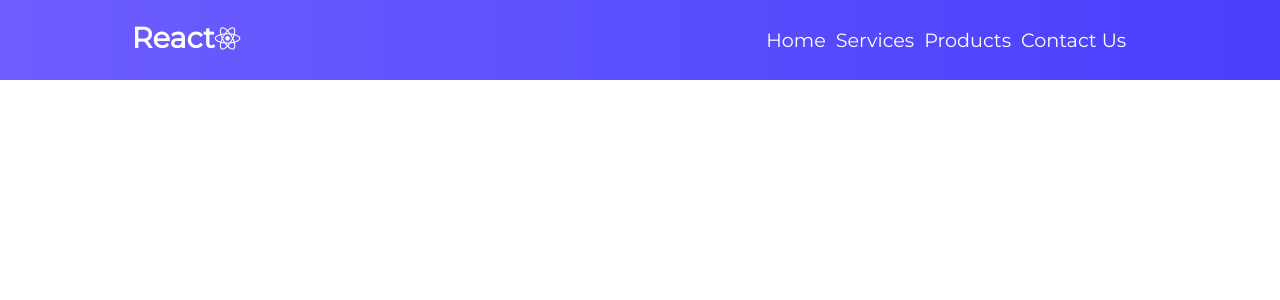
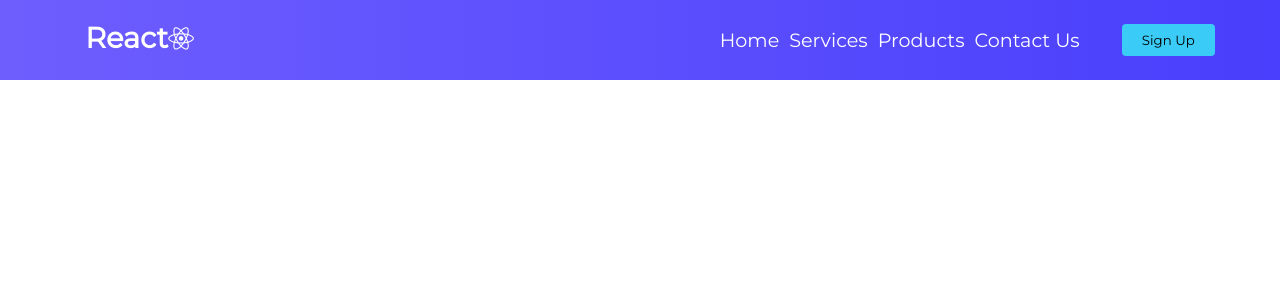
Before and after one commit to nicholasmcconnell/artist-portfolio, a React (Create React App) app: page / in a window 1280 px wide. Shown: the top 300 px of the page. Built offline with nearby package versions, Linux system fonts and the light colour scheme.

Commit message:
styled button component and added button to navbar

```diff
--- a/src/components/Button/Button.css
+++ b/src/components/Button/Button.css
@@ -0,0 +1,46 @@
+:root {
+  --primary: #3acbf7;
+}
+
+.btn {
+  padding: 8px 20px;
+  border-radius: 4px;
+  outline: none;
+  border: none;
+  cursor: pointer;
+}
+
+.btn:hover {
+  padding: 8px 20px;
+  transition: all 0.3s ease-out;
+  background: #fff;
+  color: #6568f4;
+  transition: 250ms;
+}
+
+.btn--primary {
+  background-color: var(--primary);
+}
+
+.btn--outline {
+  background-color: transparent;
+  color: #fff;
+  padding: 8px 20px;
+  border-radius: 4px;
+  border: 1px solid var(--primary);
+  transition: 1px solid var(--primary) ease-out;
+}
+
+.btm--medium {
+  padding: 8px 20px;
+  border-radius: 4px;
+  font-size: 18px;
+  color: #fff;
+}
+
+.btn--large {
+  padding: 12px 26px;
+  border-radius: 4px;
+  font-size: 20px;
+  color: #fff;
+}
--- a/src/components/Button/Buttons.jsx
+++ b/src/components/Button/Buttons.jsx
@@ -3,7 +3,7 @@
 
 const STYLES = [
     'btn--primary',
-    'ben--outline',
+    'btn--outline',
 ]
 
 const SIZE = [
--- a/src/components/Navbar/Navbar.tsx
+++ b/src/components/Navbar/Navbar.tsx
@@ -1,4 +1,5 @@
 import React, { Component } from "react";
+import { Button } from "../Button/Buttons";
 import { MenuItems } from "./MenuItems";
 import './Navbar.css';
 
@@ -34,6 +35,7 @@
                         </li>
                     })}
                 </ul>
+                <Button>Sign Up</Button>
             </nav>
         );
     }
```
